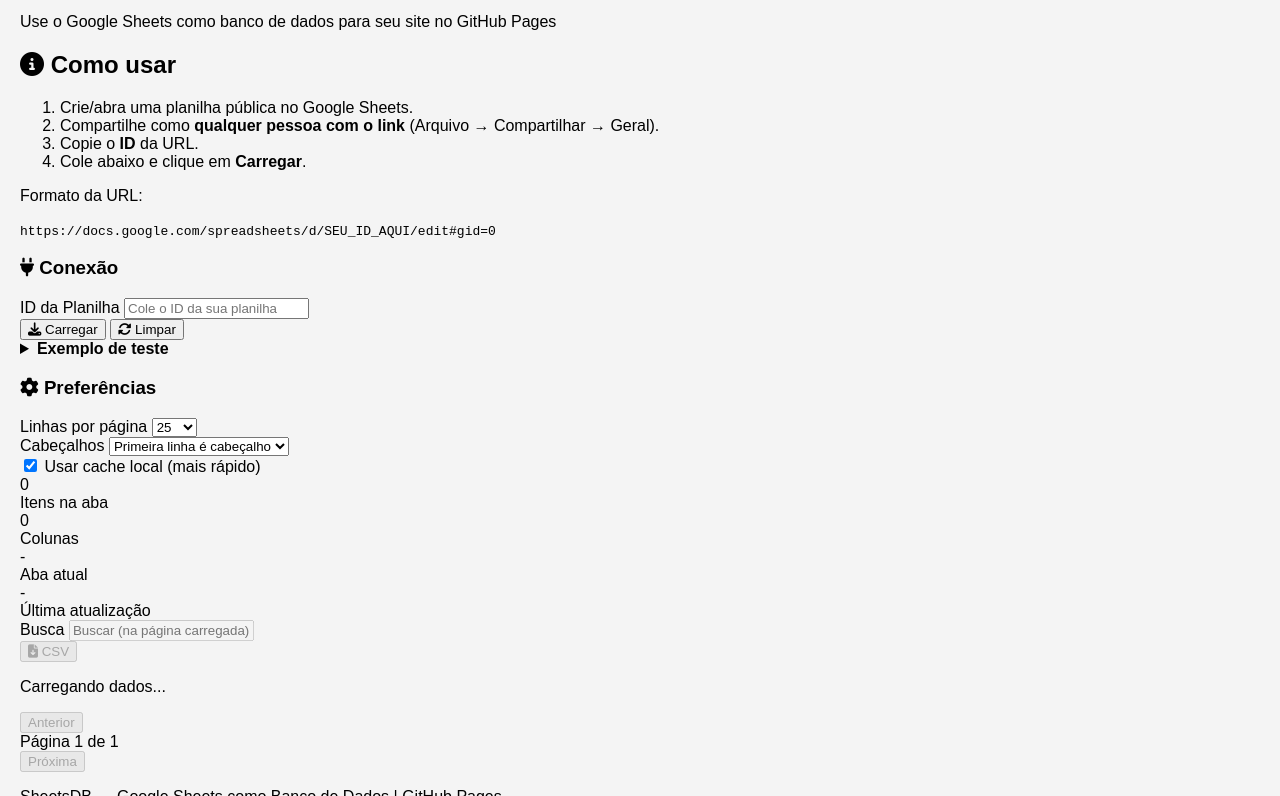
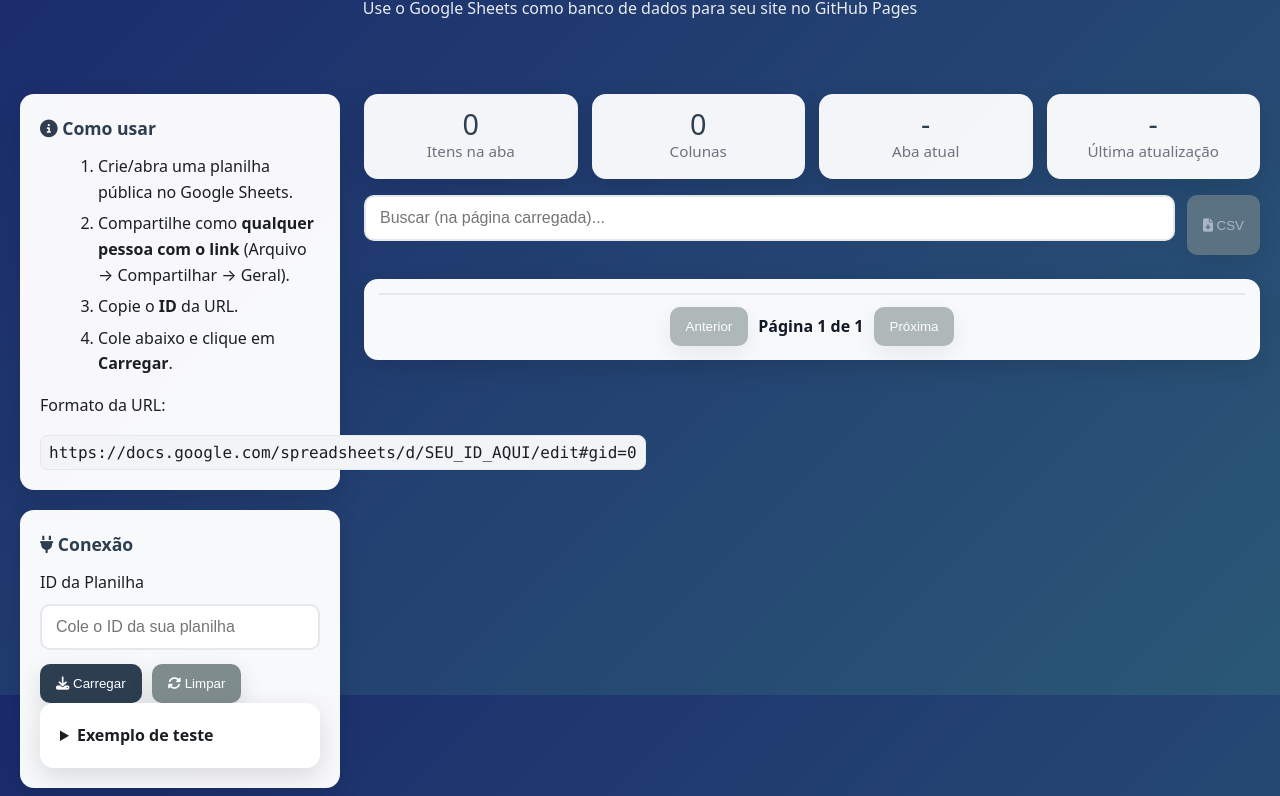
Before and after one commit to eiguilhermesilva/consultarescolas, a plain HTML site: page index.html in a window 1280 px wide. Shown: the part 105-901 px from the top of the page. Drawn offline with Linux system fonts and the light colour scheme.

Commit message:
Update styles.css

```diff
--- a/styles.css
+++ b/styles.css
@@ -1,26 +1,190 @@
-body {
-    font-family: Arial, sans-serif;
-    margin: 0;
-    padding: 20px;
-    background-color: #f4f4f4;
+:root{
+  --primary:#2c3e50;
+  --secondary:#3498db;
+  --accent:#e74c3c;
+  --bg:linear-gradient(135deg,#1a2a6c 0%,#2b5876 100%);
+  --card:#ffffff;
+  --text:#1b1f24;
+  --muted:#6b7280;
+  --border:#e5e7eb;
+  --radius:14px;
+  --shadow:0 8px 24px rgba(0,0,0,.12);
+  --transition:all .25s ease;
 }
 
-.produtos-grid {
-    display: grid;
-    grid-template-columns: repeat(auto-fit, minmax(250px, 1fr));
-    gap: 20px;
-    margin-top: 20px;
+*{box-sizing:border-box}
+html,body{height:100%}
+body{
+  margin:0;
+  font-family:system-ui,-apple-system,"Segoe UI",Roboto,Ubuntu,"Helvetica Neue",Arial,"Noto Sans",sans-serif;
+  background:var(--bg);
+  color:var(--text);
+  line-height:1.6;
 }
 
-.produto-card {
-    background: white;
-    padding: 20px;
-    border-radius: 8px;
-    box-shadow: 0 2px 4px rgba(0,0,0,0.1);
+.container{max-width:1280px;margin-inline:auto;padding:20px}
+
+.site-header{
+  text-align:center;color:#fff;padding:32px 16px;
+}
+.brand{display:flex;gap:12px;align-items:center;justify-content:center}
+.brand i{font-size:40px}
+.brand h1{font-size:2.4rem;margin:0}
+.subtitle{opacity:.9;max-width:740px;margin:8px auto 0}
+
+.dashboard{
+  display:grid;
+  grid-template-columns:320px 1fr;
+  gap:24px;
+  margin-top:20px;
 }
 
-.preco {
-    font-weight: bold;
-    color: #007bff;
-    font-size: 1.2em;
+.sidebar{display:flex;flex-direction:column;gap:20px}
+
+.card{
+  background:rgba(255,255,255,.97);
+  border-radius:var(--radius);
+  box-shadow:var(--shadow);
+  padding:20px;
+  animation:fadeIn .4s ease both;
 }
+
+.card-title{margin:0 0 12px;color:var(--primary);font-size:1.1rem}
+
+.steps{margin:0 0 12px 18px}
+.steps li{margin:6px 0}
+
+.code-inline{
+  display:inline-block;
+  padding:4px 8px;
+  background:#f3f4f6;
+  border:1px solid var(--border);
+  border-radius:8px;
+  font-family:ui-monospace,SFMono-Regular,Menlo,Consolas,monospace;
+}
+.selectable{user-select:all}
+
+.field{display:flex;flex-direction:column;gap:8px;margin-bottom:14px}
+.switcher{flex-direction:row;align-items:center;gap:10px}
+.input-base{
+  padding:12px 14px;
+  border:2px solid var(--border);
+  border-radius:10px;
+  background:#fff;
+  font-size:1rem;
+  transition:var(--transition);
+}
+.input-base:focus{
+  border-color:var(--secondary);
+  outline:3px solid rgba(52,152,219,.25);
+}
+
+.actions{display:flex;gap:10px;flex-wrap:wrap}
+
+.btn{
+  background:#7f8c8d;
+  color:#fff;
+  border:0;
+  border-radius:10px;
+  padding:12px 16px;
+  cursor:pointer;
+  transition:var(--transition);
+  box-shadow:var(--shadow);
+}
+.btn:hover{filter:brightness(1.05);transform:translateY(-1px)}
+.btn:disabled{opacity:.6;cursor:not-allowed;transform:none}
+.btn.primary{background:var(--primary)}
+.btn.icon{display:inline-flex;gap:8px;align-items:center}
+
+.alert{
+  margin-bottom:16px;
+  background:#ffebee;
+  color:#b71c1c;
+  border-left:4px solid var(--accent);
+  padding:12px 14px;
+  border-radius:10px;
+}
+.hidden{display:none !important}
+
+.stats{display:grid;grid-template-columns:repeat(4,1fr);gap:14px;margin-bottom:16px}
+.stat{
+  background:rgba(255,255,255,.95);
+  border-radius:14px;
+  padding:16px;
+  text-align:center;
+  box-shadow:var(--shadow);
+}
+.stat-value{font-size:1.8rem;color:var(--primary);line-height:1}
+.stat-label{color:var(--muted);font-size:.95rem}
+
+.tools{display:flex;gap:12px;margin-bottom:12px}
+.tools .grow{flex:1}
+
+.tabs{
+  display:flex;gap:8px;flex-wrap:wrap;margin:6px 0 12px;
+}
+.tab{
+  padding:10px 14px;
+  background:#e9ecef;
+  border-radius:10px;
+  cursor:pointer;
+  transition:var(--transition);
+  user-select:none;
+}
+.tab:hover{background:#dfe4ea}
+.tab.active{background:var(--primary);color:#fff}
+
+.table-wrap{
+  background:rgba(255,255,255,.97);
+  border-radius:14px;
+  box-shadow:var(--shadow);
+  padding:14px;
+}
+
+.loader{
+  display:flex;flex-direction:column;align-items:center;justify-content:center;
+  gap:10px;min-height:220px;color:var(--primary)
+}
+.spinner{
+  width:42px;height:42px;border-radius:50%;
+  border:4px solid #e5e7eb;border-top-color:var(--secondary);
+  animation:spin 1s linear infinite;
+}
+
+.table-container{overflow:auto;max-height:65vh;border-radius:12px;border:1px solid var(--border)}
+table{width:100%;border-collapse:collapse}
+thead th{
+  position:sticky;top:0;z-index:1;
+  background:var(--primary);color:#fff;
+  text-align:left;font-weight:600;
+}
+th,td{padding:12px 14px;border-bottom:1px solid var(--border);white-space:nowrap}
+tbody tr:nth-child(even){background:#f8fafc}
+tbody tr:hover{background:#eef2f7}
+
+th.sortable{cursor:pointer}
+th.sortable .sort-indicator{margin-left:6px;opacity:.9}
+
+.pagination{
+  display:flex;gap:10px;justify-content:center;align-items:center;margin-top:12px
+}
+.page-info{font-weight:600;color:#111827}
+
+.site-footer{color:#fff;text-align:center;opacity:.9;padding:30px 0;margin-top:24px}
+
+.visually-hidden{
+  position:absolute;left:-9999px;width:1px;height:1px;overflow:hidden
+}
+
+@media (max-width:1024px){
+  .dashboard{grid-template-columns:1fr}
+  .stats{grid-template-columns:repeat(2,1fr)}
+  .table-container{max-height:60vh}
+}
+@media (max-width:640px){
+  .stats{grid-template-columns:1fr}
+  .tools{flex-direction:column}
+}
+
+@keyframes fadeIn{from{opacity:0;transform:translateY(6px)}to{opacity:1;transform:translateY(0)}}
+@keyframes spin{to{transform:rotate(360deg)}}
```
